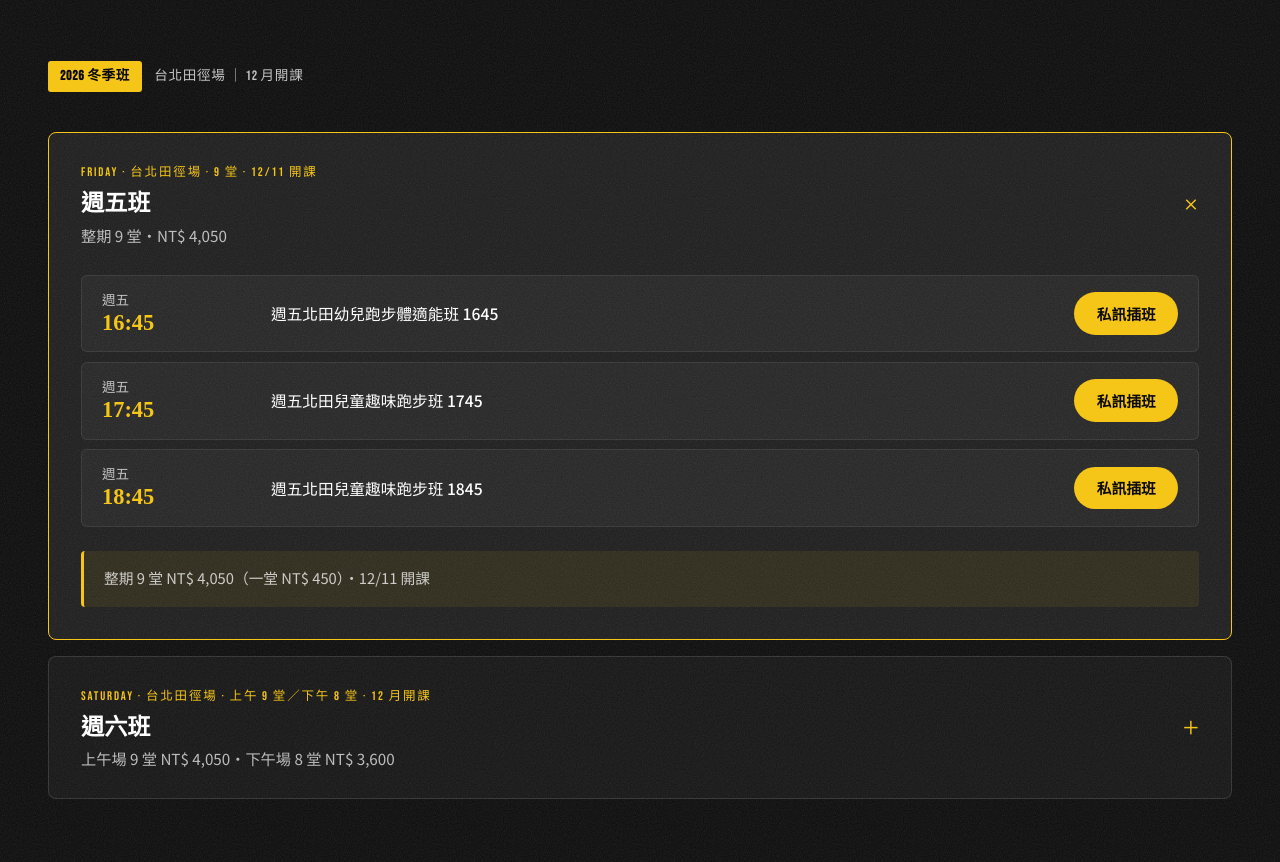
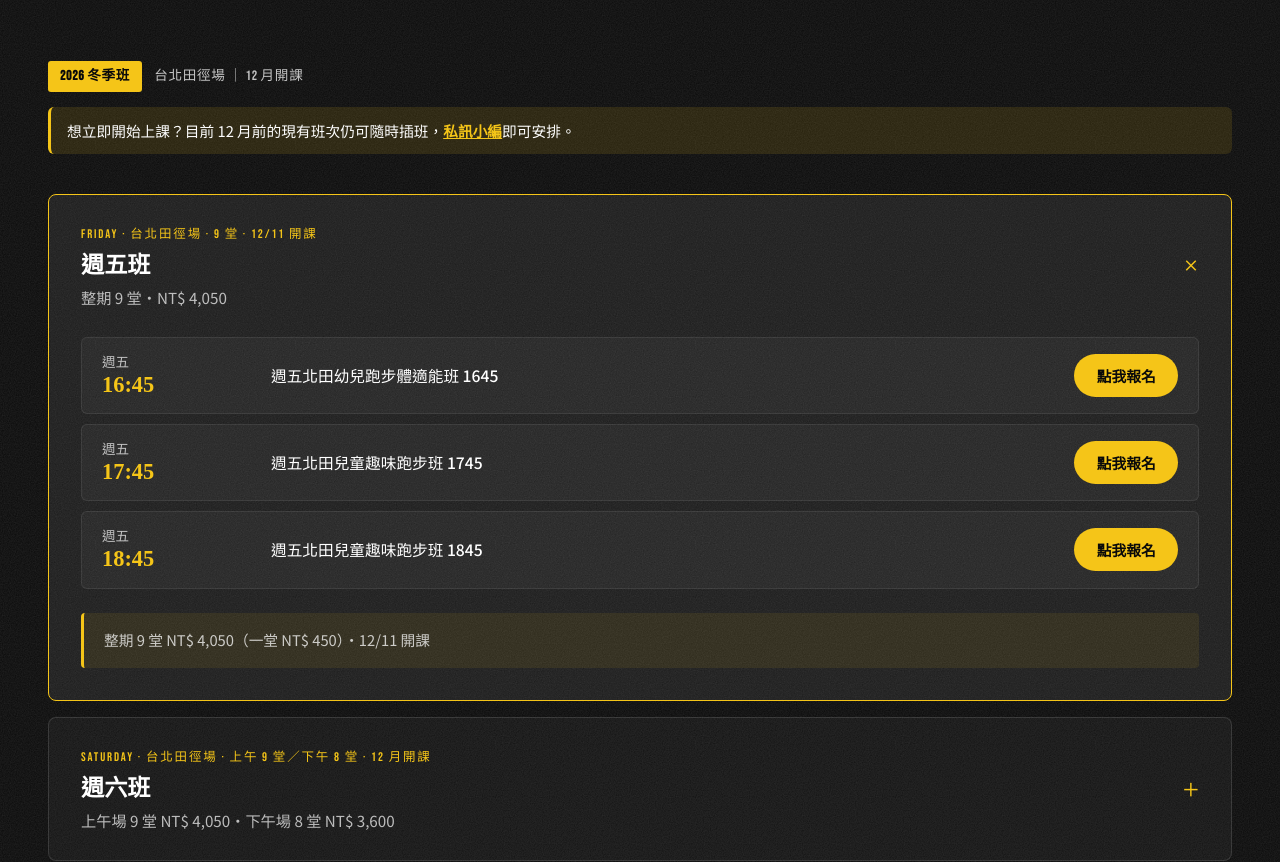
Before and after one commit to nidforkids/nidforkids, a plain HTML site: page index.html in a window 1280 px wide. Shown: the part 5073-5935 px from the top of the page. Drawn offline with Linux system fonts and the light colour scheme.

Commit message:
Add files via upload

```diff
--- a/index.html
+++ b/index.html
@@ -235,6 +235,11 @@
         <span class="period-text">台北田徑場 ｜ 12 月開課</span>
       </p>
 
+      <!-- 插班提醒：12 月前現有班次仍可插班 -->
+      <p class="schedule-note" style="margin:0.9rem 0 0;padding:0.7rem 1rem;background:rgba(245,197,24,0.12);border-left:3px solid #F5C518;border-radius:6px;color:#fff;font-size:0.92rem;line-height:1.7;">
+        想立即開始上課？目前 12 月前的現有班次仍可隨時插班，<a href="https://lin.ee/PbnzLWp" target="_blank" rel="noopener" style="color:#F5C518;font-weight:700;text-decoration:underline;">私訊小編</a>即可安排。
+      </p>
+
       <!-- 班次卡片：按星期分（預設展開第一張） -->
       <div class="course-tabs" id="course-tabs">
 
@@ -257,7 +262,7 @@
                 </div>
                 <div class="sr-loc">週五北田幼兒跑步體適能班 1645</div>
                 <div class="sr-meta"><span class="sr-spots"></span></div>
-                <a class="sr-cta enroll-cta" href="https://lin.ee/PbnzLWp" target="_blank" rel="noopener">私訊插班</a>
+                <a class="sr-cta enroll-cta" href="https://www.surveycake.com/s/RLa8x" target="_blank" rel="noopener">點我報名</a>
               </li>
               <li class="schedule-row">
                 <div class="sr-time">
@@ -266,7 +271,7 @@
                 </div>
                 <div class="sr-loc">週五北田兒童趣味跑步班 1745</div>
                 <div class="sr-meta"><span class="sr-spots"></span></div>
-                <a class="sr-cta enroll-cta" href="https://lin.ee/PbnzLWp" target="_blank" rel="noopener">私訊插班</a>
+                <a class="sr-cta enroll-cta" href="https://www.surveycake.com/s/RLa8x" target="_blank" rel="noopener">點我報名</a>
               </li>
               <li class="schedule-row">
                 <div class="sr-time">
@@ -275,7 +280,7 @@
                 </div>
                 <div class="sr-loc">週五北田兒童趣味跑步班 1845</div>
                 <div class="sr-meta"><span class="sr-spots"></span></div>
-                <a class="sr-cta enroll-cta" href="https://lin.ee/PbnzLWp" target="_blank" rel="noopener">私訊插班</a>
+                <a class="sr-cta enroll-cta" href="https://www.surveycake.com/s/RLa8x" target="_blank" rel="noopener">點我報名</a>
               </li>
             </ul>
             <div class="course-tab-price">
@@ -303,7 +308,7 @@
                 </div>
                 <div class="sr-loc">週六北田兒童跑步訓練班 0715</div>
                 <div class="sr-meta"><span class="sr-spots"></span></div>
-                <a class="sr-cta enroll-cta" href="https://lin.ee/PbnzLWp" target="_blank" rel="noopener">私訊插班</a>
+                <a class="sr-cta enroll-cta" href="https://www.surveycake.com/s/RLa8x" target="_blank" rel="noopener">點我報名</a>
               </li>
               <li class="schedule-row">
                 <div class="sr-time">
@@ -312,7 +317,7 @@
                 </div>
                 <div class="sr-loc">週六北田幼兒跑步體適能班 0900</div>
                 <div class="sr-meta"><span class="sr-spots"></span></div>
-                <a class="sr-cta enroll-cta" href="https://lin.ee/PbnzLWp" target="_blank" rel="noopener">私訊插班</a>
+                <a class="sr-cta enroll-cta" href="https://www.surveycake.com/s/RLa8x" target="_blank" rel="noopener">點我報名</a>
               </li>
               <li class="schedule-row">
                 <div class="sr-time">
@@ -321,7 +326,7 @@
                 </div>
                 <div class="sr-loc">週六北田兒童趣味跑步班 1000</div>
                 <div class="sr-meta"><span class="sr-spots"></span></div>
-                <a class="sr-cta enroll-cta" href="https://lin.ee/PbnzLWp" target="_blank" rel="noopener">私訊插班</a>
+                <a class="sr-cta enroll-cta" href="https://www.surveycake.com/s/RLa8x" target="_blank" rel="noopener">點我報名</a>
               </li>
               <li class="schedule-row">
                 <div class="sr-time">
@@ -330,7 +335,7 @@
                 </div>
                 <div class="sr-loc">週六北田兒童跑步訓練班 1600</div>
                 <div class="sr-meta"><span class="sr-spots"></span></div>
-                <a class="sr-cta enroll-cta" href="https://lin.ee/PbnzLWp" target="_blank" rel="noopener">私訊插班</a>
+                <a class="sr-cta enroll-cta" href="https://www.surveycake.com/s/RLa8x" target="_blank" rel="noopener">點我報名</a>
               </li>
             </ul>
             <div class="course-tab-price">
--- a/script.js
+++ b/script.js
@@ -5,12 +5,13 @@
 /* ---------- 報名方式設定 ----------
    本期已開課，報名改為私訊 LINE 官方帳號插班；不再使用 SurveyCake 表單。 */
 const LINE_URL = "https://lin.ee/PbnzLWp";
+const ENROLL_URL = "https://www.surveycake.com/s/RLa8x"; // 冬季班線上報名表
 
-// 所有 class="enroll-cta" 的按鈕統一導向 LINE 官方帳號（私訊插班）
+// 所有 class="enroll-cta" 的按鈕統一導向 SurveyCake 冬季班報名表（點我報名）
 function applyEnrollCTA() {
   document.querySelectorAll(".enroll-cta").forEach(el => {
-    el.textContent = "私訊插班";
-    el.setAttribute("href", LINE_URL);
+    el.textContent = "點我報名";
+    el.setAttribute("href", ENROLL_URL);
     el.setAttribute("target", "_blank");
     el.setAttribute("rel", "noopener");
   });
```
Also changed, not shown: courses/kids-fitness.html (+2 -2 lines), courses/kids-running-fun.html (+2 -2 lines), courses/kids-running-train.html (+2 -2 lines), enroll.html (+3 -3 lines).
